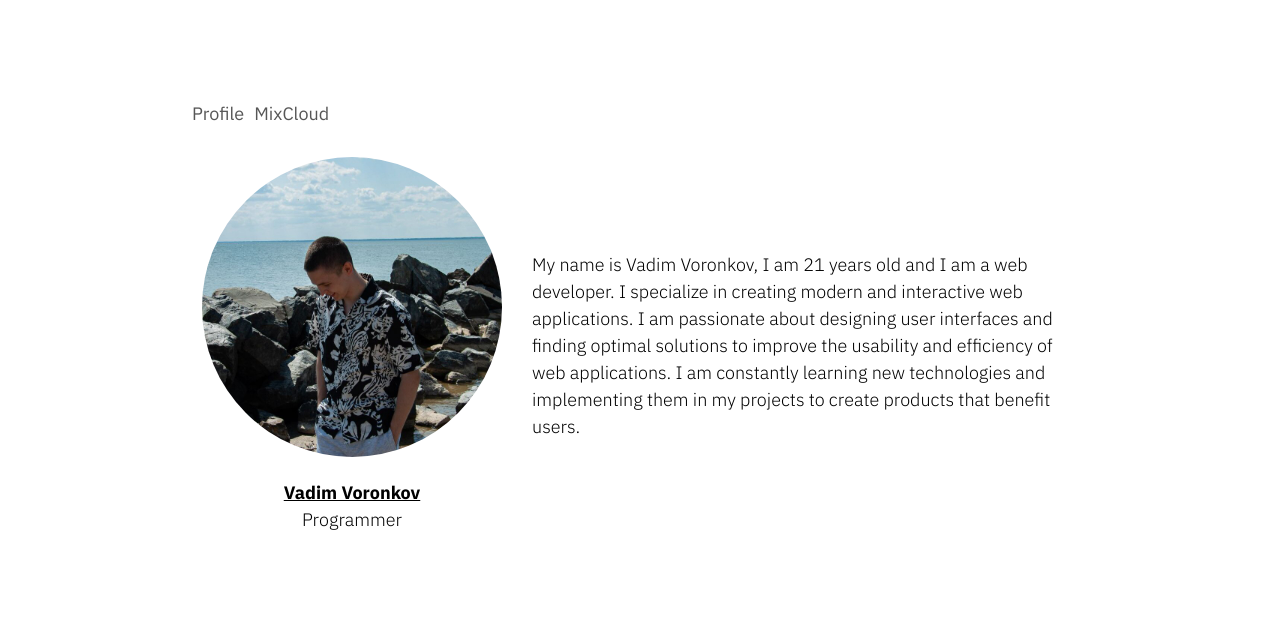
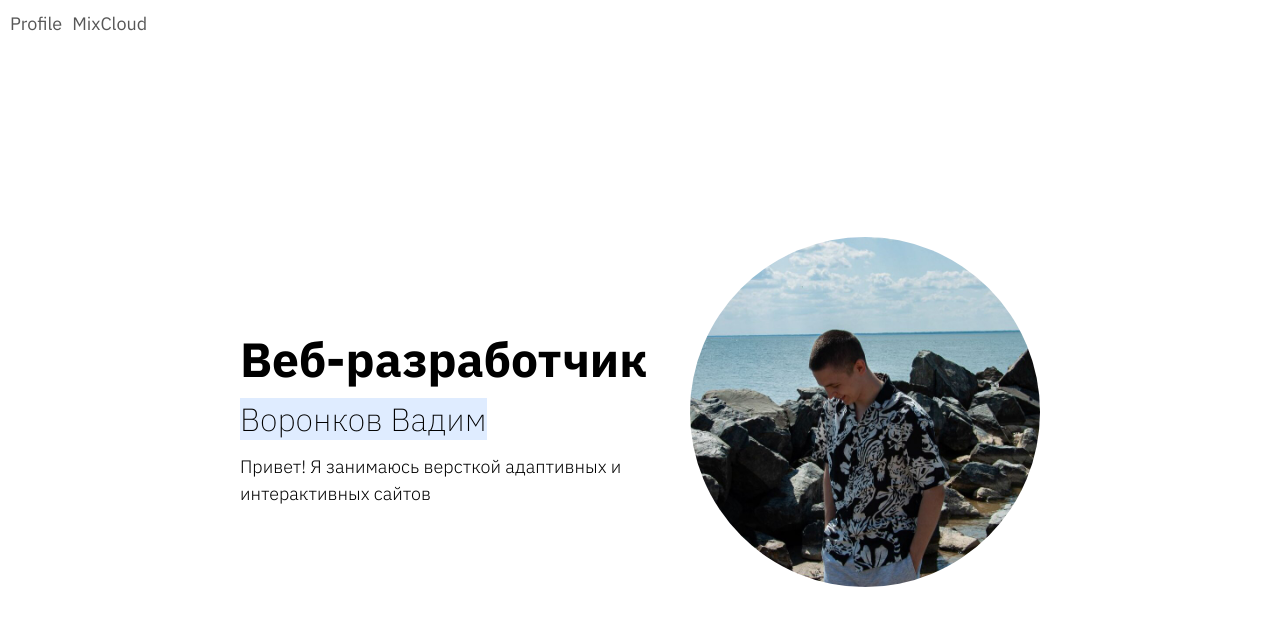
Before and after one commit to vaadimvoronkov/Portfolio, a React (Create React App) app: page / in a window 1280 px wide. Shown: the top 626 px of the page. Built offline with nearby package versions, Linux system fonts and the light colour scheme.

Commit message:
new profilepage design and page width

```diff
--- a/src/components/Navigation/Navigation.css
+++ b/src/components/Navigation/Navigation.css
@@ -2,7 +2,7 @@
   display: flex;
   justify-content: start;
   gap: 10px;
-  margin-bottom: 20px;
+  padding: 10px;
 }
 a {
   text-decoration: none;
--- a/src/css/main.css
+++ b/src/css/main.css
@@ -13,9 +13,3 @@ body {
   font-weight: 400;
   font-family: 'IBM Plex Sans', sans-serif;
 }
-.container{
-  width: 70%;
-  margin: 0 auto;
-  margin-top: 100px;
-
-}
--- a/src/pages/MixcloudPage/MixcloudPage.css
+++ b/src/pages/MixcloudPage/MixcloudPage.css
@@ -2,6 +2,7 @@
   color: black;
   margin: 0 auto;
   font-size: 14px;
+  padding: 10px;
 }
 .release-list {
   list-style-type: none;
--- a/src/pages/ProfilePage/ProfilePage.css
+++ b/src/pages/ProfilePage/ProfilePage.css
@@ -1,25 +1,54 @@
+.section{
+	min-height: 92vh;
+	display: flex;
+	flex-direction: column;
+	justify-content: center;
+	font-size: 18px;
+	line-height: 1.5;
+}
 .section-card{
 	display: flex;
+	max-width: 800px;
+	width: 100%;
+	margin: 0 auto;
 	gap: 30px;
-	padding: 10px;
-	font-weight: 300;
-	font-size: 18px;
 }
 .avatar{
-	width: 300px;
-	height: 300px;
-	margin-bottom: 15px;
+	width: 350px;
+	height: 350px;
 	border-radius: 50%;
-}
-.section-card-info{
-	display: flex;
-	flex-direction: column;
-	align-items: center;
-}
-.section-card-info__name{
-	font-weight: bold;
 }
 .section-card-bio{
 	display: flex;
-	align-items: center;
+	flex-direction: column;
+	justify-content: center;
 }
+
+h1{
+	font-size: 48px;
+	font-weight: bold;
+}
+h2{
+	font-size: 32px;
+	font-weight: 200;
+	margin-bottom: 10px;
+}
+p{
+	font-size: 18px;
+	font-weight: 300;
+}
+mark{
+	background-color: transparent;
+	background-image: linear-gradient(#DFECFF, #DFECFF);
+	background-repeat: no-repeat;
+	animation: highlight 5s forwards;
+}
+
+@keyframes highlight{
+	from{
+		background-size: 0%;
+	}
+	to{
+		background-size: 100%;
+	}
+}
--- a/src/pages/ProfilePage/ProfilePage.js
+++ b/src/pages/ProfilePage/ProfilePage.js
@@ -4,24 +4,15 @@ import "./ProfilePage.css";
 export const ProfilePage = () => (
   <div className="section">
     <div className="section-card">
-      <div className="section-card-info">
-        <div className="section-card-info__photo">
-          <img className="avatar" src={avatar} alt="avatar"></img>
-        </div>
-        <div className="section-card-info__name">
-          <u>Vadim Voronkov</u>
-        </div>
-        <div className="section-card-info__skills">Programmer</div>
-      </div>
       <div className="section-card-bio">
         <div className="section-card-bio__text">
-          My name is Vadim Voronkov, I am 21 years old and I am a web developer.
-          I specialize in creating modern and interactive web applications. I am
-          passionate about designing user interfaces and finding optimal
-          solutions to improve the usability and efficiency of web applications.
-          I am constantly learning new technologies and implementing them in my
-          projects to create products that benefit users.
+          <h1>Веб-разработчик</h1>
+          <h2><mark>Воронков Вадим</mark></h2>
+          <p>Привет! Я занимаюсь версткой адаптивных и интерактивных сайтов</p>
         </div>
+      </div>
+      <div className="section-card-info__photo">
+        <img className="avatar" src={avatar} alt="avatar"></img>
       </div>
     </div>
   </div>
```
